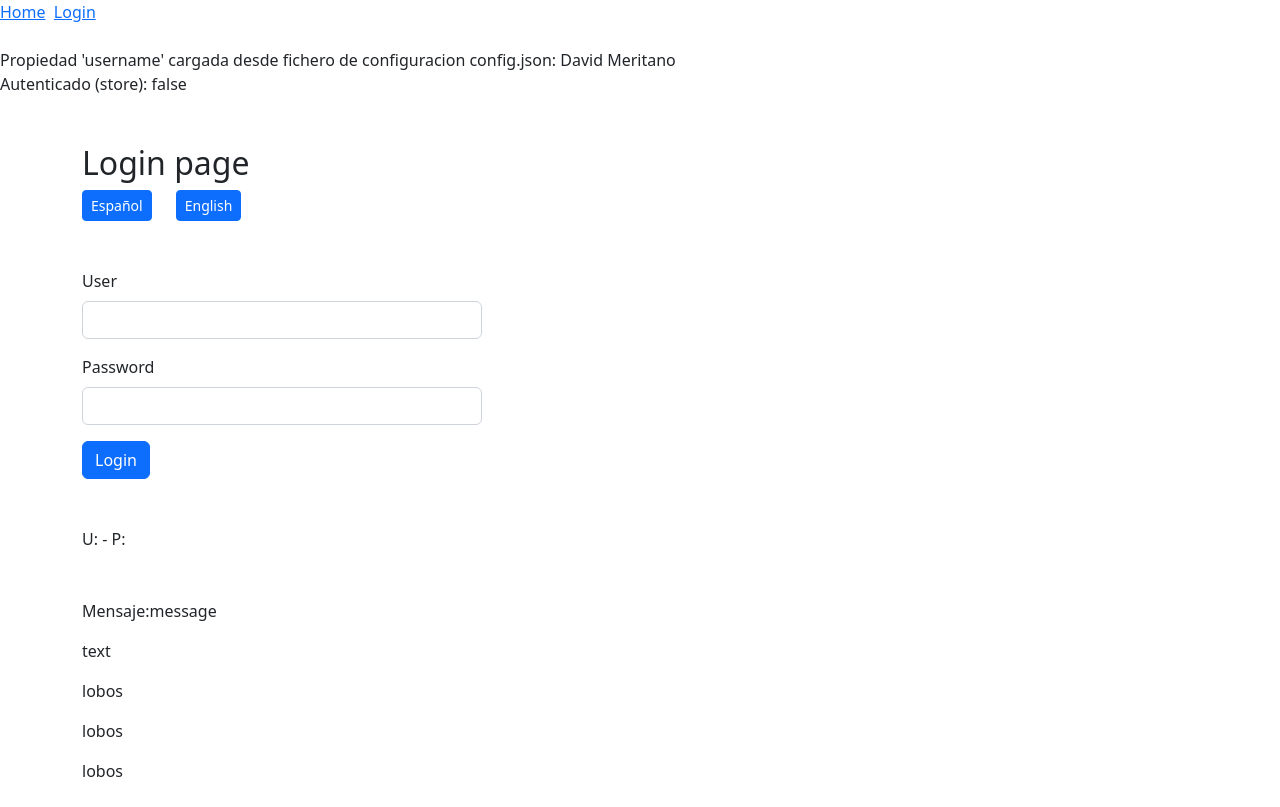
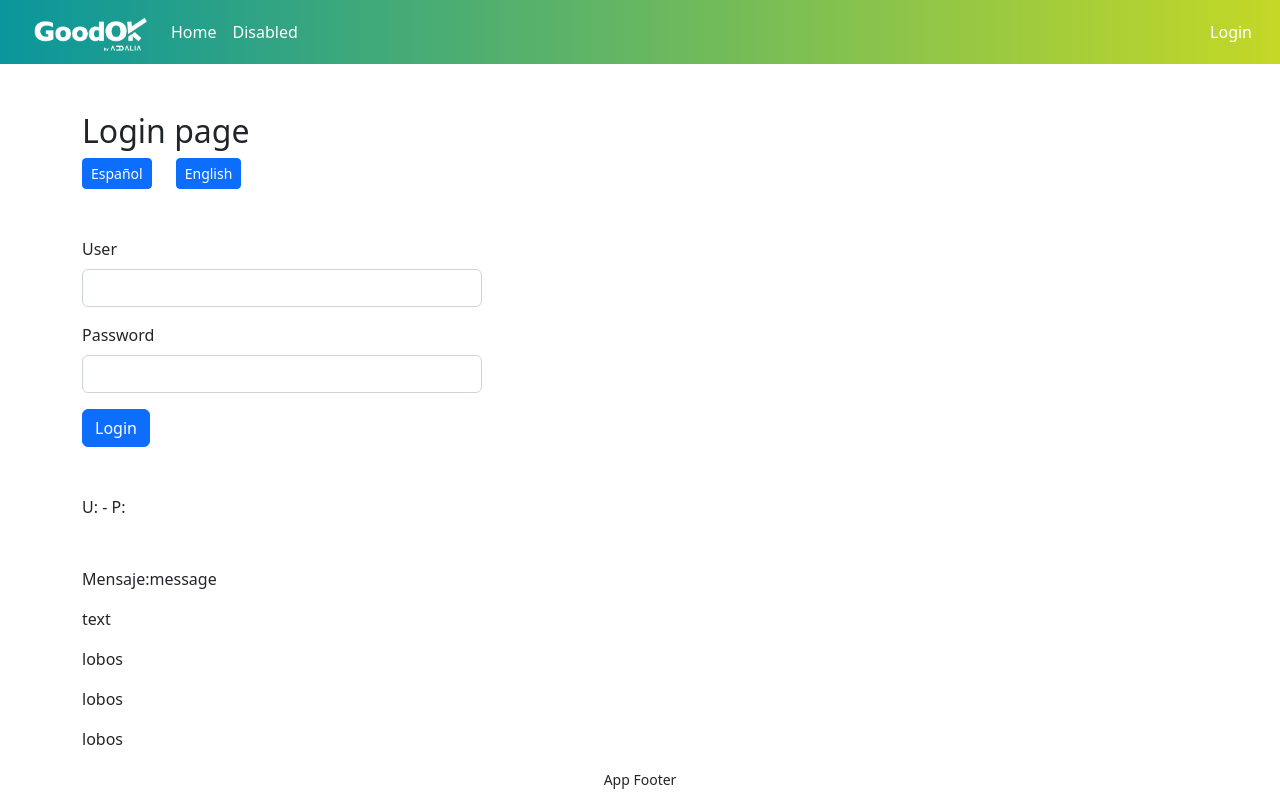
Before and after one commit to dmeritano/vue-base, a Vue app: page /login in a window 1280 px wide. Built offline with nearby package versions, Linux system fonts and the light colour scheme.

Commit message:
Proyecto Base Vue3 - Version 5 - Ver README.md

```diff
--- a/public/config.json
+++ b/public/config.json
@@ -1,3 +1,3 @@
 {
-    "username" : "David Meritano"
+    "showAppFooter" : true
 }
--- a/src/App.vue
+++ b/src/App.vue
@@ -2,18 +2,23 @@
    <div>
       <app-header/>
       <div><router-view></router-view></div>
+      <app-footer v-if="showAppFooter" />
    </div>
 </template>
 
 <script>
 import AppHeader from './components/AppHeader.vue'
+import AppFooter from './components/AppFooter.vue'
 export default {
   name: 'App',
   components: {
-    'app-header' : AppHeader
+    'app-header' : AppHeader,
+    'app-footer' : AppFooter
+  },
+  data() {
+    return {
+      showAppFooter: this.$EnvConfig.showAppFooter
+    }
   }
 }
 </script>
-
-<style>
-</style>
--- a/src/assets/css/global.css
+++ b/src/assets/css/global.css
@@ -1,6 +1,21 @@
-h1{
-    font-weight: bolder;
+/* Barra de navegacion - Look and feel GoodOK */
+.navbar-dark .navbar-brand {
+	color: #fff;
+	font-weight: bold;
 }
-.custom-footer{
-    font-size: xx-small;
+.navbar-dark .navbar-nav > li > a {
+	color: #fff;
 }
+.navbar-inverse .navbar-nav > li > a:hover {
+	font-weight: bold;
+}
+.navbar-dark {
+	background: linear-gradient(to right, #0a969c, #c4d826);
+}
+.logo-menu {
+	padding-top: 10px;
+}
+.logo-menu > img {
+	width:135px;
+	height:33px;
+}
--- /dev/null
+++ b/src/components/AppFooter.vue
@@ -0,0 +1,8 @@
+<template>
+  <footer class="text-center my-3">
+    <small>App Footer</small>
+  </footer>
+</template>
+
+<script>
+</script>
--- a/src/components/AppHeader.vue
+++ b/src/components/AppHeader.vue
@@ -1,22 +1,33 @@
 <template>
-    <nav>
-      <router-link to="/">Home</router-link>&nbsp;
-      <router-link to="/login" v-if="!authenticated">Login</router-link>&nbsp;
-      <a href="#" @click.prevent="logout" v-if="authenticated">Logout</a>
+    <nav class="navbar navbar-expand-lg navbar-dark">
+      <div class="container-fluid">
+        <a class="navbar-brand logo-menu" href="#">
+            <img src="@/assets/images/logo-addalia-header.png" alt="Logo">
+        </a>
+        <button class="navbar-toggler" type="button" data-bs-toggle="collapse" data-bs-target="#navbarSupportedContent" aria-controls="navbarSupportedContent" aria-expanded="false" aria-label="Toggle navigation">
+          <span class="navbar-toggler-icon"></span>
+        </button>
+        <div class="collapse navbar-collapse" id="navbarSupportedContent">
+          <ul class="navbar-nav me-auto mb-2 mb-lg-0">
+            <li class="nav-item">
+              <router-link to="/" class="nav-link">Home</router-link>
+            </li>
+            <li class="nav-item">
+              <a class="nav-link disabled">Disabled</a>
+            </li>
+          </ul>
+          <div class="d-flex">
+              <router-link to="/login" v-if="!authenticated" class="nav-link text-white me-3">Login</router-link>
+              <a href="#" @click.prevent="logout" v-if="authenticated" class="nav-link text-white me-3">Logout</a>
+          </div>
+        </div>
+      </div>
     </nav>
-    <br/>
-    {{"Propiedad 'username' cargada desde fichero de configuracion config.json: " + username}}
-    <br/>
-    {{"Autenticado (store): " + authenticated}}
+
 </template>
 
 <script>
 export default {
-  data() {
-    return {
-      username: this.$EnvConfig.username
-    }
-  },
   computed: {
     authenticated(){
       return this.$store.getters.authenticated
```
Also changed, not shown: src/assets/images/logo-addalia-header.png (added), 1 other file (tests, documents, lock files or other folders).
